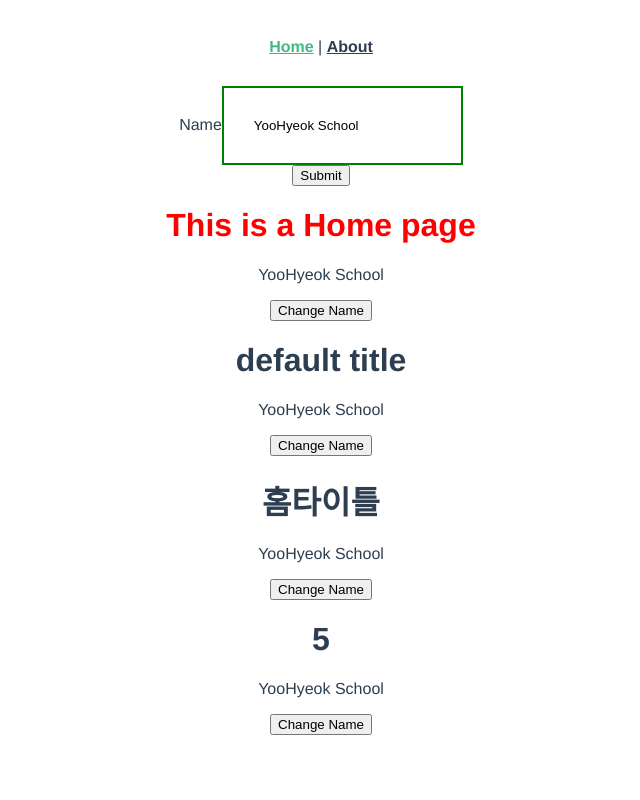
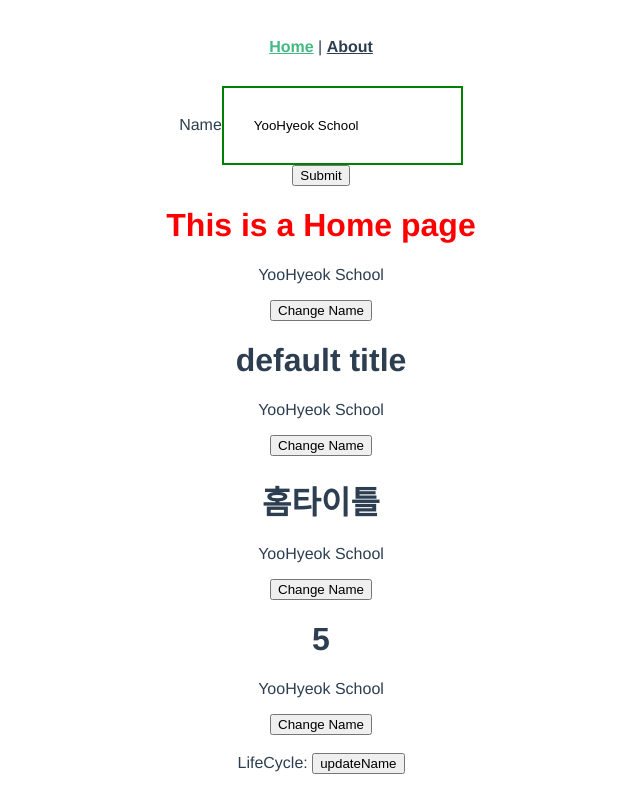
Before and after one commit to YooHyeok/vue2-beginner-basic-cli, a Vue app: page / in a window 1280 px wide. Shown: the whole page, without its empty margins (319-959 px from the left). Built offline with nearby package versions, Linux system fonts and the light colour scheme.

Commit message:
feat: `HomeView.vue` - LifeCycle.vue 컴포넌트 참조

```diff
--- a/src/views/HomeView.vue
+++ b/src/views/HomeView.vue
@@ -3,7 +3,7 @@
     <form action="">
       <!-- <InputField :name="name" @changeName="changeName"/>  --> <!-- $emit으로 넘긴 값을 간접적으로 받을 경우 값에 해당하는 $event를 해당 함수의 인자로 자동 전달 -->
       <!-- <InputField :name="name" @changeName="name=$event"/> --> <!-- $emit으로 넘긴 값을 직접적으로 받을 경우 $event로 바로 받는다. -->
-      <InputField v-model="name"/> <!-- v-model은 내부적으로 @input="name"과 :value="name"이 적용되므로 emit에서 input을 호출한다. (props가 value로 넘어감) -->
+      <InputField v-model="name"/> <!-- v-model은 내부적으로 @input="name=$event"와 :value="name"이 적용되므로 emit에서 input을 호출한다. (props가 value로 넘어감) -->
       <button>Submit</button>
     </form>
     <h1>This is a Home page</h1>
@@ -12,13 +12,15 @@
     <YooHyeokSchool />
     <yoo-hyeok-school v-bind="props"/>
     <yoo-hyeok-school :title="5"/>
+    <LifeCycle/>
   </div>
 </template>
 <script>
 import YooHyeokSchool from '@/components/YooHyeokSchool.vue'
 import InputField from '@/components/InputField.vue'
+import LifeCycle from '@/components/LifeCycle.vue';
 export default {
-  components: { YooHyeokSchool, InputField },
+  components: { YooHyeokSchool, InputField, LifeCycle },
   data() {
     return {
       name: 'YooHyeok School',
```
